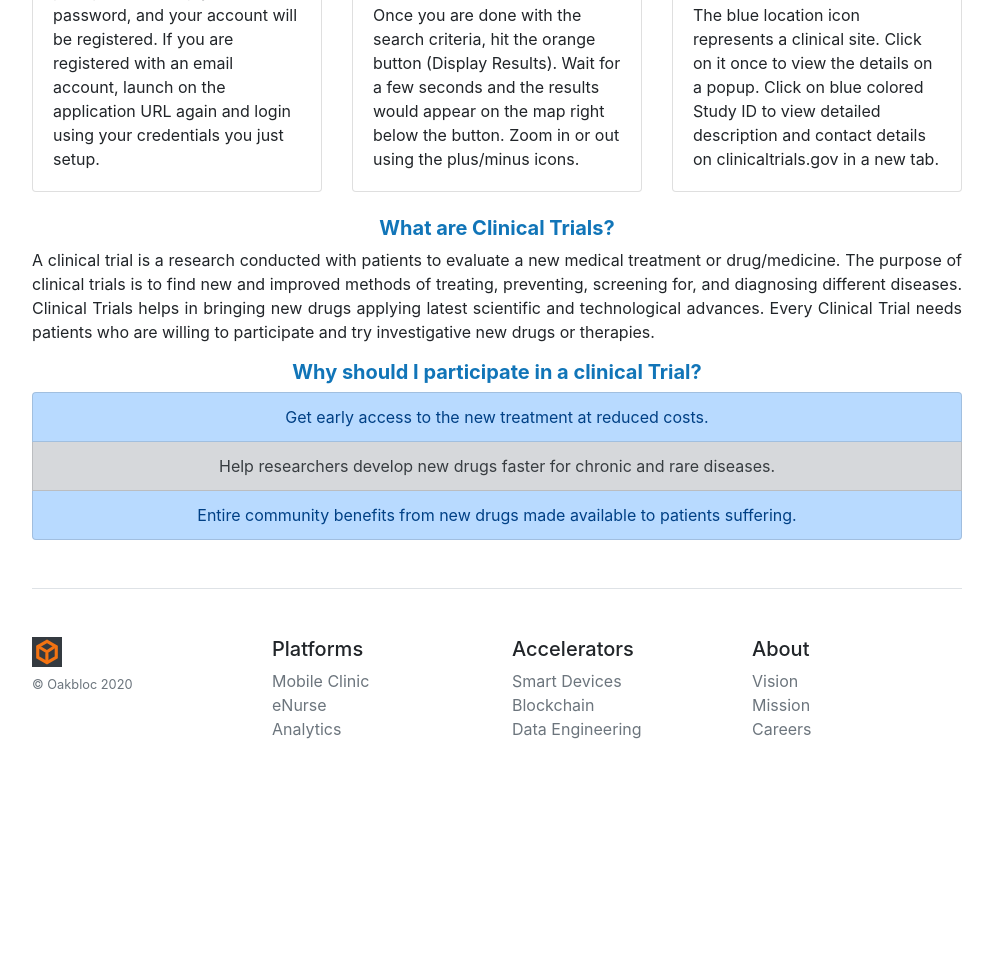
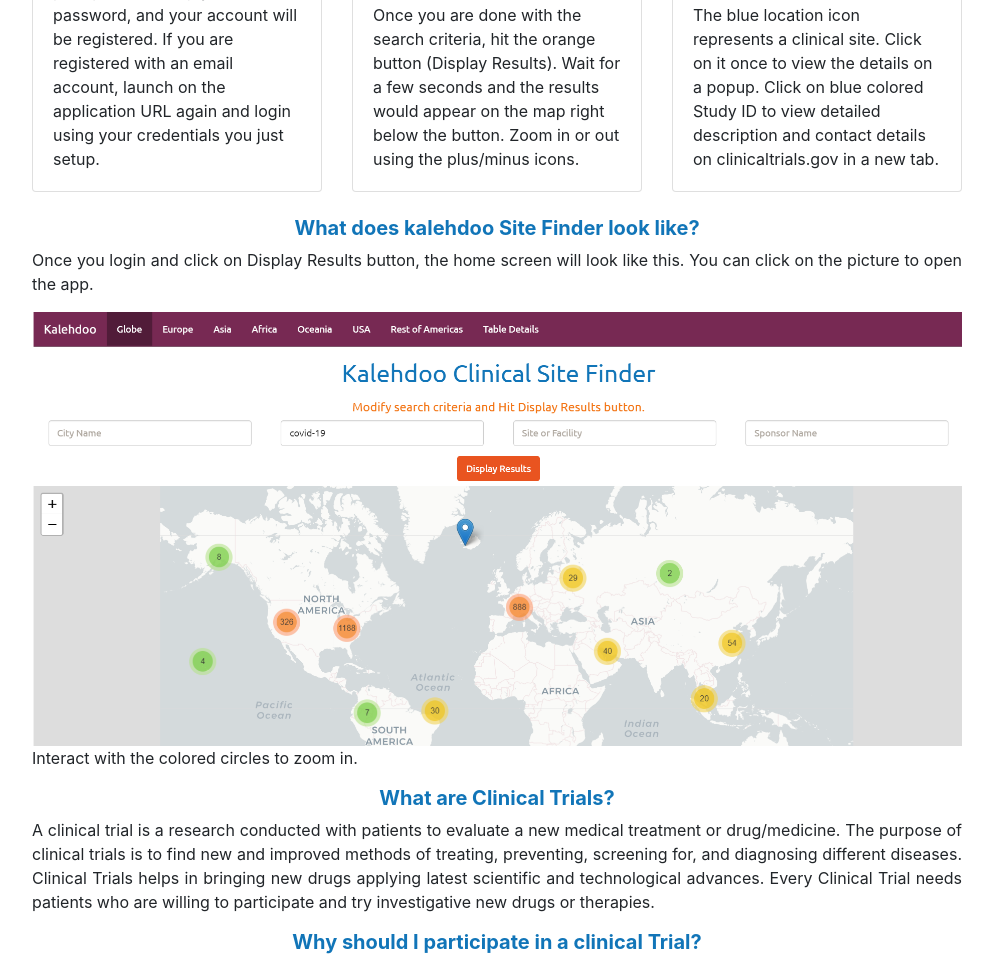
Before and after one commit to kalehdoo/kalehdoo.github.io, a plain HTML site: page SiteFinder.html in a window 1280 px wide. Shown: the part 998-1957 px from the top of the page, without its empty margins (143-1136 px from the left). Before the commit the page ends 1823 px from the top, so only its background shows below. Drawn offline with nearby package versions, Linux system fonts and the light colour scheme.

Commit message:
Update SiteFinder.html

```diff
--- a/SiteFinder.html
+++ b/SiteFinder.html
@@ -120,7 +120,7 @@
   <div class="container">
     <div class="card-deck mb-3 text-center">
       <div class="card mb-4 shadow-sm">
-        <button type="button" class="btn btn-lg btn-block btn-outline-primary-oakbloc-orange" onclick="window.open('https://kalehdoo.shinyapps.io/app02/','_blank');">Click Here to Open Site Finder App</button>
+        <button type="button" class="font-weight-bold btn btn-lg btn-block btn-outline-primary-oakbloc-orange" onclick="window.open('https://kalehdoo.shinyapps.io/app02','_blank');">Click Here to Open Site Finder App</button>
         <!--<div class="card-body">
           <img src="images/sitefinder_full.png" class="img-fluid" alt="site finder">
         </div>-->
@@ -175,7 +175,15 @@
       </div>
 
     </div>
-
+    <h5 class="lead font-weight-bold" style="text-align:center; color: #1175B8;">What does kalehdoo Site Finder look like?</h5>
+    <p style="text-align:justify;">
+      Once you login and click on Display Results button, the home screen will look like this. You can click on the picture to open the app.
+    </p>
+    <a href="https://kalehdoo.shinyapps.io/app02" target="_blank"><img src="images/sitefinder_full.png" class="img-fluid" alt="Responsive image">
+    </a>
+    <p style="text-align:justify;">
+      Interact with the colored circles to zoom in.
+    </p>
     <h5 class="lead font-weight-bold" style="text-align:center; color: #1175B8;">What are Clinical Trials?</h5>
     <p style="text-align:justify;">
       A clinical trial is a research conducted with patients to evaluate a new medical treatment or drug/medicine.
```
